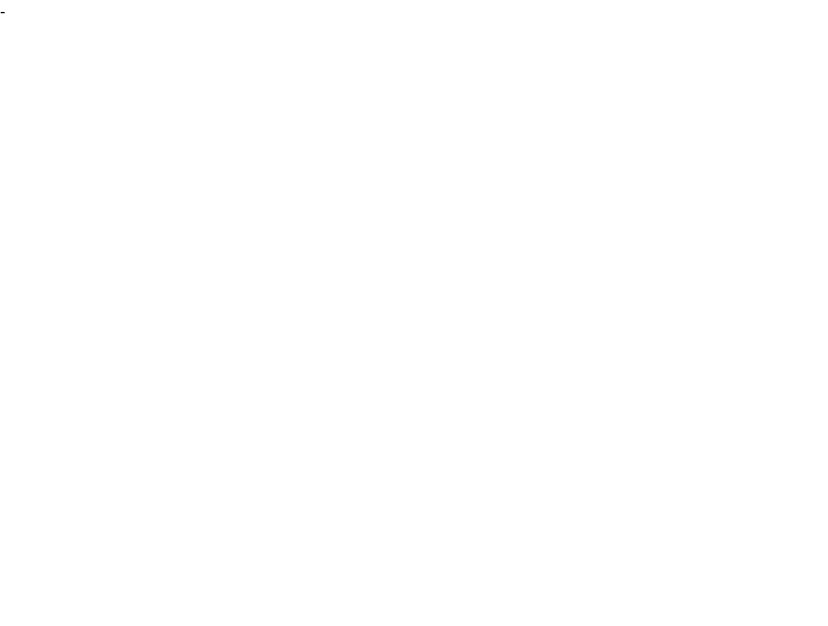
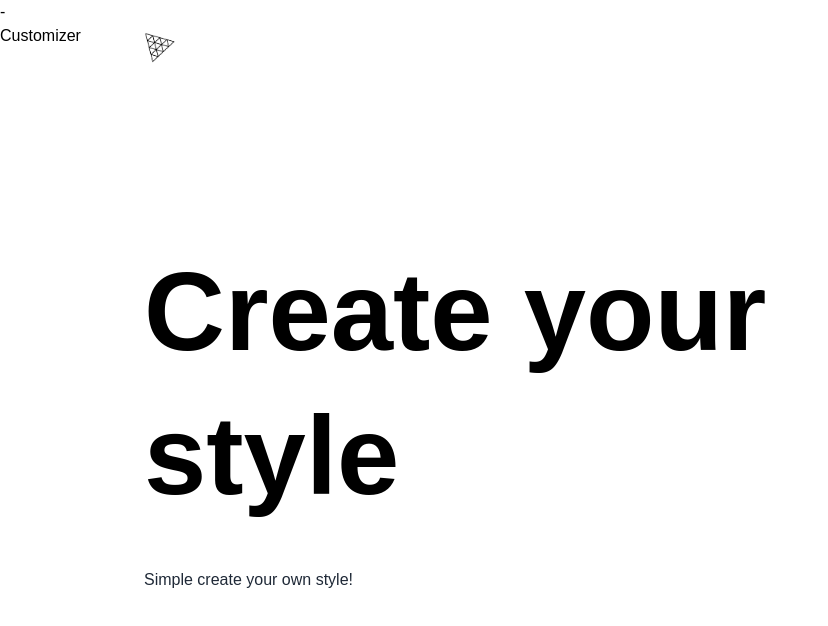
Before and after one commit to GedasIncirauskas/t-shirt-app, a React (Vite) app: page / in a window 1280 px wide. Shown: the top 626 px of the page, without its empty margins (0-828 px from the left). Built offline with nearby package versions, Linux system fonts and the light colour scheme; a web font is replaced by a local one.

Commit message:
added pages

```diff
--- a/src/App.jsx
+++ b/src/App.jsx
@@ -1,5 +1,15 @@
+import Canvas from "./canvas";
+import Home from "./pages/Home";
+import Customizer from "./pages/Customizer";
+
 function App() {
-  return <>-</>;
+  return (
+    <main className="app transition-all ease-in">
+      <Home />
+      <Canvas />
+      <Customizer />
+    </main>
+  );
 }
 
 export default App;
--- /dev/null
+++ b/src/canvas/index.jsx
@@ -0,0 +1,12 @@
+// import { Canvas } from "@react-three/fiber";
+// import { Environment, Center } from "@react-three/drei";
+
+// import Shirt from "./Shirt";
+// import Backdrop from "./Backdrop";
+// import CameraRig from "./CameraRig";
+
+const Canvas = () => {
+  return <>-</>;
+};
+
+export default Canvas;
--- /dev/null
+++ b/src/pages/Customizer.jsx
@@ -0,0 +1,5 @@
+const Customizer = () => {
+  return <div>Customizer</div>;
+};
+
+export default Customizer;
--- /dev/null
+++ b/src/pages/Home.jsx
@@ -0,0 +1,45 @@
+import { motion, AnimatePresence } from "framer-motion";
+import { useSnapshot } from "valtio";
+import state from "../store";
+import {
+  headContainerAnimation,
+  headTextAnimation,
+  slideAnimation,
+  headContentAnimation,
+} from "../config/motion";
+
+const Home = () => {
+  const snap = useSnapshot(state);
+  return (
+    <AnimatePresence>
+      {snap.intro && (
+        <motion.section className="home" {...slideAnimation("left")}>
+          <motion.header {...slideAnimation("down")}>
+            <img
+              src="./threejs.png"
+              alt="Logo"
+              className="w-8 h-8 object-contain"
+            />
+          </motion.header>
+          <motion.div className="home-content" {...headContainerAnimation}>
+            <motion.div {...headTextAnimation}>
+              <h1 className="head-text">
+                Create your <br className="xl:block hidden" /> style
+              </h1>
+            </motion.div>
+            <motion.div
+              {...headContentAnimation}
+              className="flex flex-col gap-4"
+            >
+              <p className="max-w-md font-normal text-base text-gray-800">
+                Simple create your own style!
+              </p>
+            </motion.div>
+          </motion.div>
+        </motion.section>
+      )}
+    </AnimatePresence>
+  );
+};
+
+export default Home;
```
